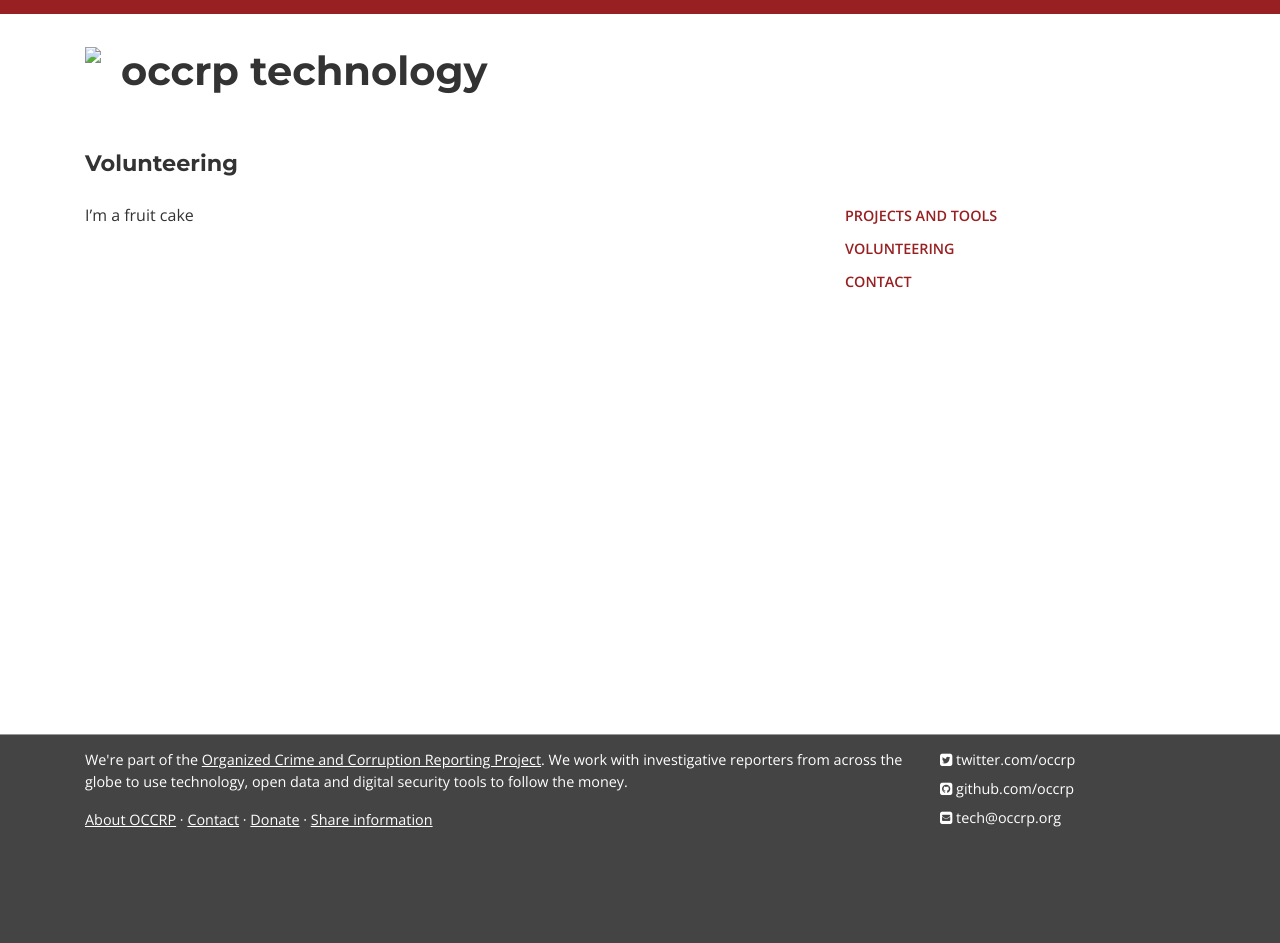
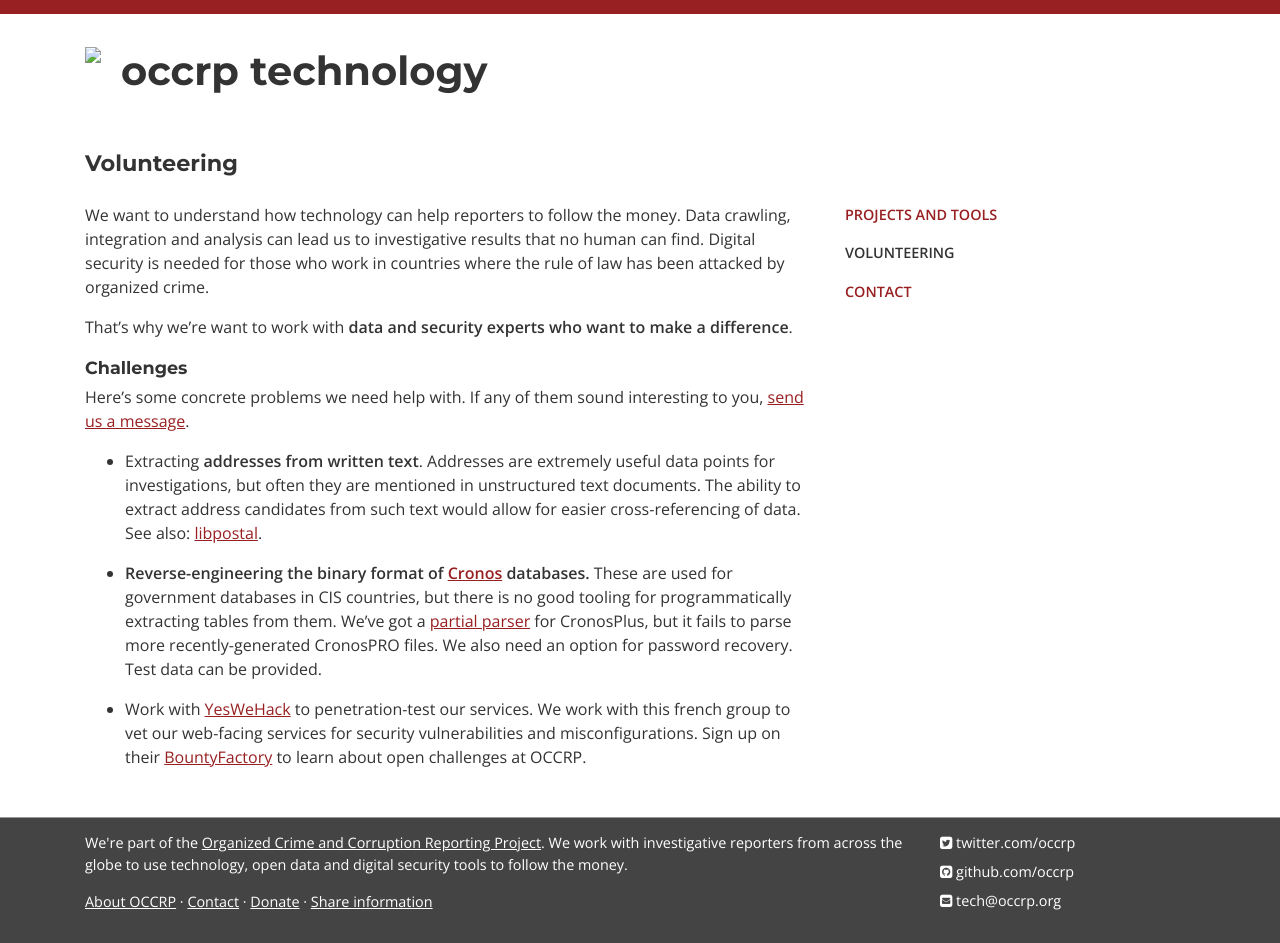
Before and after one commit to occrp/tech.occrp.org, a Jekyll site: the page built from volunteer.md, in a window 1280 px wide. Built offline with Jekyll 4.4.1, drawn with Linux system fonts in a browser that asks for light colours; Markdown is read by kramdown in place of the engine named in the settings; before the commit the page ends 900 px from its top, so only the background shows below that.

Commit message:
add some stub volunteering things.

```diff
--- a/_includes/menu_item.html
+++ b/_includes/menu_item.html
@@ -1,5 +1,9 @@
 <li>
-    <a href="{{ include.link }}">
+    {% if page.url == include.link %}
         {{include.label}}
-    </a>
+    {% else %}
+        <a href="{{ include.link }}">
+            {{include.label}}
+        </a>
+    {% endif %}
 </li>
--- a/assets/style/style.scss
+++ b/assets/style/style.scss
@@ -128,13 +128,13 @@
     padding: 0;
 
     li {
-      margin-bottom: 0.5em;
+      margin-bottom: 1em;
+      font-size: 0.9em;
+      text-transform: uppercase;
+      font-weight: bolder;
 
       a {
-        font-size: 0.9em;
-        text-transform: uppercase;
         text-decoration: none;
-        font-weight: bolder;
       }
     }
   }
--- a/volunteer.md
+++ b/volunteer.md
@@ -4,4 +4,34 @@
 permalink: /volunteer/
 ---
 
-I'm a fruit cake
+We want to understand how technology can help reporters to follow the money.
+Data crawling, integration and analysis can lead us to investigative results
+that no human can find. Digital security is needed for those who work in
+countries where the rule of law has been attacked by organized crime.
+
+That's why we're want to work with **data and security experts who want to
+make a difference**.
+
+### Challenges
+
+Here's some concrete problems we need help with. If any of them sound
+interesting to you, [send us a message](/contact/).
+
+* Extracting **addresses from written text**. Addresses are extremely useful
+  data points for investigations, but often they are mentioned in unstructured
+  text documents. The ability to extract address candidates from such text
+  would allow for easier cross-referencing of data. See also:
+  [libpostal](https://github.com/openvenues/libpostal).
+
+* **Reverse-engineering the binary format of [Cronos](http://cronos.ru/)
+  databases.** These are used for government databases in CIS countries, but
+  there is no good tooling for programmatically extracting tables from them.
+  We've got a [partial parser](https://github.com/occrp/cronosparser) for
+  CronosPlus, but it fails to parse more recently-generated CronosPRO files.
+  We also need an option for password recovery. Test data can be provided.
+
+* Work with [YesWeHack](https://yeswehack.com/en/index.html) to penetration-test
+  our services. We work with this french group to vet our web-facing services
+  for security vulnerabilities and misconfigurations. Sign up on their
+  [BountyFactory](https://bountyfactory.io/) to learn about open challenges at
+  OCCRP.
```
Also changed, not shown: contact.md (+1 -2 lines).
